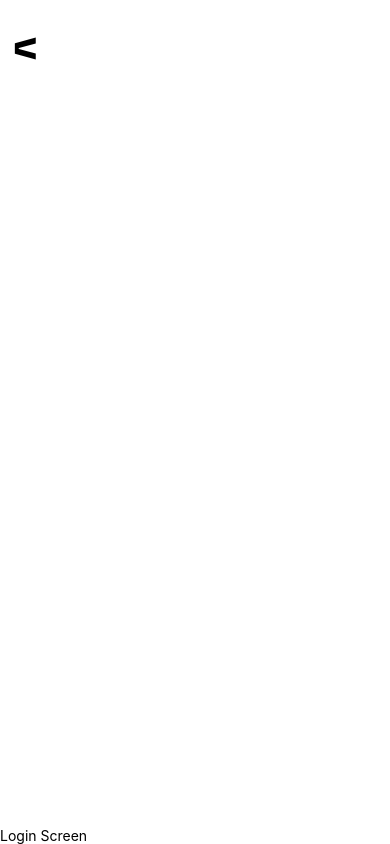
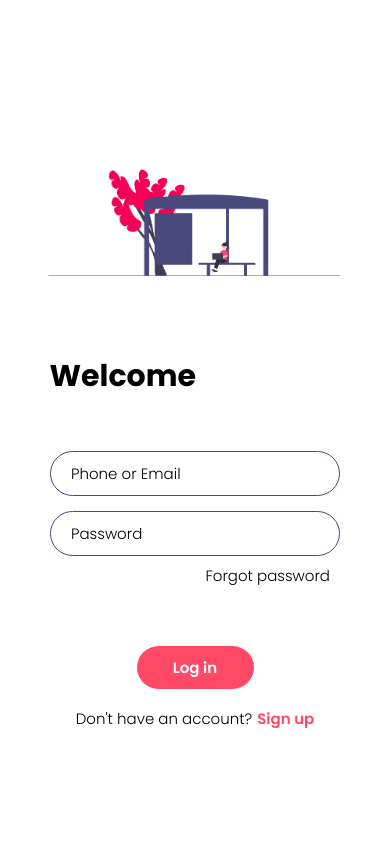
Before and after one commit to PBL-Complexica/STP_Android, a React Native app: screen /Login in a window 390 px wide. Built offline with nearby package versions, Linux system fonts and the light colour scheme.

Commit message:
add log in page

```diff
--- a/screens/Login.js
+++ b/screens/Login.js
@@ -1,16 +1,78 @@
-import React from "react";
-import { StyleSheet, Text, View, SafeAreaView } from "react-native";
-
+import React, { useState } from "react";
+import {
+  SafeAreaView,
+  StyleSheet,
+  Text,
+  View,
+  Image,
+  TextInput,
+  TouchableOpacity,
+  Button,
+} from "react-native";
+import { styles } from "../styles/Styles";
 import BackButton from "../components/BackButton";
-import { styles } from "../styles/Styles";
 
 export default function Login({ navigation }) {
-    return (
-        <SafeAreaView style={styles.container}>
-            <><BackButton navigation={navigation} />
-            <View>
-                <Text>Login Screen</Text>
-            </View></>
-        </SafeAreaView>
-    );
+  const [emailOrPhone, setEmailOrPhone] = useState("");
+  const [password, setPassword] = useState("");
+  const [passwordVisibility, setPasswordVisibility] = useState(false);
+
+  const handleLogIn = () => {
+    // Add your logic for handling sign up here
+    // You can use the values of username, emailOrPhone, and password
+    // to make API calls or perform other necessary actions
+    // For now, let's just log the values
+    console.log("Email or Phone:", emailOrPhone);
+    console.log("Password:", password);
+  };
+
+  return (
+    <SafeAreaView style={styles.container2}>
+      <>
+      {/* <BackButton navigation={navigation} /> */}
+      <View>
+          <Image
+            source={require("../assets/images/signup_image.png")}
+            style={styles.register_signin_img}
+          />
+          <Text style={styles.register_signin_header}>Welcome</Text>
+          <TextInput
+            value={emailOrPhone}
+            onChangeText={(newEmailOrPhone) =>
+              setEmailOrPhone(newEmailOrPhone)
+            }
+            style={styles.input_field}
+            placeholder="Phone or Email"
+          />
+          <TextInput
+            value={password}
+            onChangeText={(newPassword) => setPassword(newPassword)}
+            style={styles.input_field}
+            placeholder="Password"
+            secureTextEntry={!passwordVisibility}
+          />
+          {/* <Text style={styles.small_text2}>Forgot password</Text> */}
+          <TouchableOpacity onPress={() => navigation.navigate("")}>
+              <Text style={styles.small_text2}>Forgot password</Text>
+            </TouchableOpacity>
+
+          <TouchableOpacity
+            style={styles.login_button}
+            onPress={handleLogIn}
+          >
+          <Text style={styles.white_button_text}>Log in</Text>
+          </TouchableOpacity>
+
+          <View style={styles.buttonRow}>
+            <Text style={styles.small_text}>
+              Don't have an account?
+            </Text>
+            <TouchableOpacity onPress={() => navigation.navigate("Register")}>
+              <Text style={styles.link_text}>Sign up</Text>
+            </TouchableOpacity>
+          </View>
+          </View>
+      </>
+    </SafeAreaView>
+  );
 }
--- a/styles/Styles.js
+++ b/styles/Styles.js
@@ -120,6 +120,15 @@ const styles = StyleSheet.create({
         borderRadius: 25,
         marginTop: 60,
     },
+    login_button: {
+        // color: colorScheme === "dark" ? "#fff" : "#000",
+        // paddingTop: 15,
+        width: "30%",
+        alignSelf: "center",
+        backgroundColor: "#ff4967",
+        borderRadius: 25,
+        marginTop: 60,
+    },
     buttonRow: {
         flexDirection: 'row', // Align items in a row
         alignSelf: 'center',  // Center the row within its container
@@ -139,6 +148,15 @@ const styles = StyleSheet.create({
         marginStart: 5,
         textDecorationLine: 'none',
       },
+      small_text2: {
+        color: colorScheme === 'dark' ? '#fff' : '#000',
+        fontFamily: 'Poppins Light',
+        fontSize: 15,
+        lineHeight: 20,
+        textAlign: 'right',
+        marginEnd: 60,
+        marginTop: 10,
+      },
 }
 );
 
```
Also changed, not shown: screens/Register.js (+0 -17 lines).
